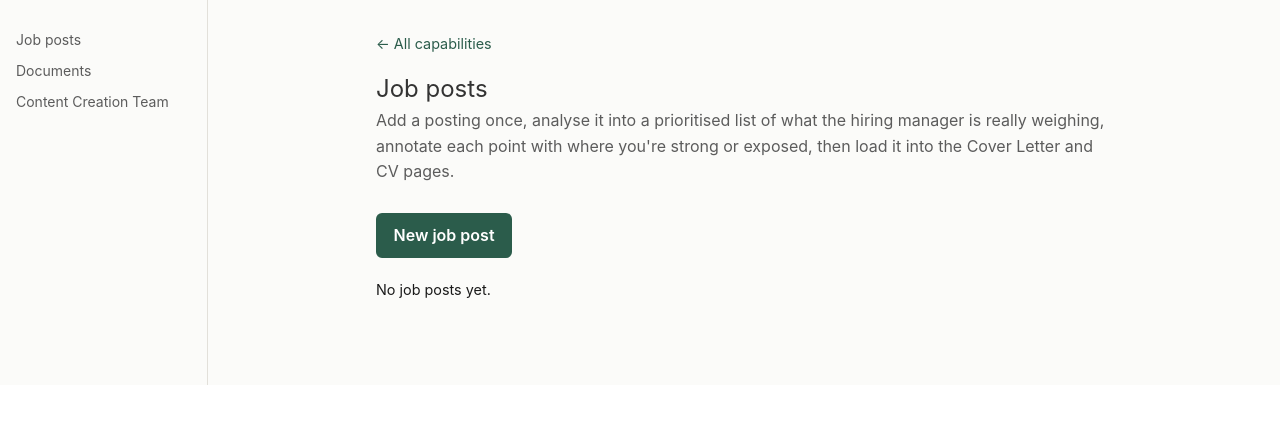
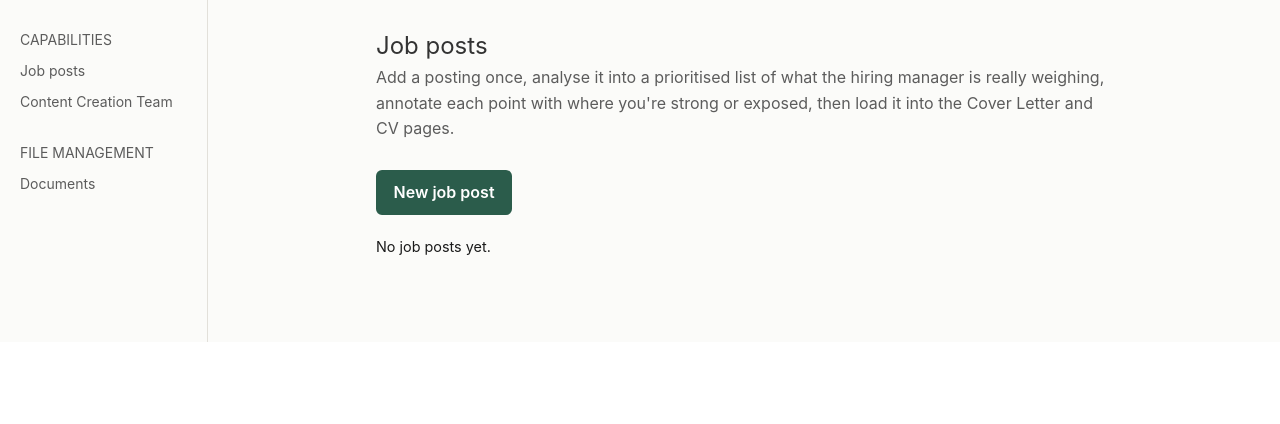
Before and after one commit to onlinemoose/automation-dashboard, a FastAPI app: page /jobs in a window 1280 px wide. Shown: the part 55-479 px from the top of the page. Run offline with FastAPI, Linux system fonts and the light colour scheme; the visitor is signed in with stand-in values (Sample User, id 1); parts of the project's set-up code (start-up, migrations or seed data) failed here and were passed over; some libraries are stand-ins or nearby versions.

Commit message:
Sidebar/topbar polish: grouped nav headings, burger on the right, drop list-page crumbs
- Sidebar nav now groups links under "Capabilities" and "File Management"
  headings (uk-nav-header, no href); fix a UIKit specificity issue that
  made those headings invisible (white-on-white) in the mobile offcanvas.
- Align .shell__nav's horizontal padding with the 1.25rem used by the
  topbar/main elsewhere, so the sidebar no longer reads as flush against
  the page edge on wide screens.
- Move the hamburger menu button to the right of the topbar, after the
  signed-in email and "Sign out" link.
- Remove the "← All capabilities" crumb above the "Job posts" and
  "Content briefs" page headings (now redundant with the sidebar nav).
- Update test_shell.py's body-unchanged regression check to use the
  "toolbar" class instead of the now-removed crumb as its marker.

Co-Authored-By: Claude Sonnet 5 <noreply@anthropic.com>

```diff
--- a/dashboard/areas/content_creation_team/templates/content_briefs.html
+++ b/dashboard/areas/content_creation_team/templates/content_briefs.html
@@ -12,7 +12,6 @@
 </svg>
 {% endset %}
 <section class="panel">
-  <p class="crumb"><a href="/">&larr; All capabilities</a></p>
   <h1>Content briefs</h1>
   <p class="lede">
     Write the goal and the brief once, set the length and house style, then run the
--- a/dashboard/static/app.css
+++ b/dashboard/static/app.css
@@ -308,7 +308,7 @@ button:hover, .button:hover { filter: brightness(1.05); }
 .shell__nav {
   flex: 0 0 13rem; align-self: stretch;
   border-right: 1px solid var(--line);
-  padding: 1.5rem 1rem;
+  padding: 1.5rem 1.25rem;
 }
 .topbar__account { display: inline-flex; align-items: center; gap: 1rem; }
 /* .topbar__user's own margin-left plus the .topbar__user + a rule (still
@@ -316,16 +316,24 @@ button:hover, .button:hover { filter: brightness(1.05); }
    the gap above; zero the latter here rather than edit that rule. */
 .topbar nav .topbar__user + a { margin-left: 0; }
 .topbar__burger { background: none; border: 0; color: var(--ink-soft); cursor: pointer; }
-.topbar__burger + .topbar__account { margin-left: 1rem; }
+.topbar__account + .topbar__burger { margin-left: 1rem; }
 /* Map UIKit's nav palette onto our tokens, light + dark. */
 .shell__nav .uk-nav-default > li > a,
 .uk-offcanvas-bar .uk-nav-default > li > a { color: var(--ink-soft); }
 .shell__nav .uk-nav-default > li > a:hover,
 .uk-offcanvas-bar .uk-nav-default > li > a:hover { color: var(--ink); }
+/* UIKit's `.uk-offcanvas-bar .uk-nav-default .uk-nav-header` rule assumes
+   a dark offcanvas background and sets white text; ours is light
+   (.uk-offcanvas-bar below), so it needs an override at the same
+   specificity (three classes) or the group headings are invisible. */
+.shell__nav .uk-nav-header,
+.uk-offcanvas-bar .uk-nav-default .uk-nav-header { color: var(--ink-soft); }
 .uk-offcanvas-bar { background: var(--panel); }
 @media (prefers-color-scheme: dark) {
   .shell__nav .uk-nav-default > li > a,
   .uk-offcanvas-bar .uk-nav-default > li > a { color: var(--ink-soft); }
   .shell__nav .uk-nav-default > li > a:hover,
   .uk-offcanvas-bar .uk-nav-default > li > a:hover { color: var(--ink); }
+  .shell__nav .uk-nav-header,
+  .uk-offcanvas-bar .uk-nav-default .uk-nav-header { color: var(--ink-soft); }
 }
--- a/dashboard/templates/_macros.html
+++ b/dashboard/templates/_macros.html
@@ -1,7 +1,22 @@
 {% macro nav_list(area_nav) -%}
+{% set capabilities = [] %}
+{% set file_management = [] %}
+{% for a in area_nav | default([]) %}{% for label, href in a.nav %}
+  {% if href == "/documents" %}{% set _ = file_management.append((label, href)) %}
+  {% else %}{% set _ = capabilities.append((label, href)) %}{% endif %}
+{% endfor %}{% endfor %}
 <ul class="uk-nav uk-nav-default">
-  {% for a in area_nav | default([]) %}{% for label, href in a.nav %}
+  {% if capabilities %}
+  <li class="uk-nav-header">Capabilities</li>
+  {% for label, href in capabilities %}
   <li><a href="{{ href }}">{{ label }}</a></li>
-  {% endfor %}{% endfor %}
+  {% endfor %}
+  {% endif %}
+  {% if file_management %}
+  <li class="uk-nav-header">File Management</li>
+  {% for label, href in file_management %}
+  <li><a href="{{ href }}">{{ label }}</a></li>
+  {% endfor %}
+  {% endif %}
 </ul>
 {%- endmacro %}
--- a/dashboard/templates/base.html
+++ b/dashboard/templates/base.html
@@ -16,7 +16,7 @@
   {% endif %}
   <header class="topbar">
     <a class="brand" href="/"><img class="brand__mark" src="/static/favicon.svg?v={{ asset_v }}" alt="" width="22" height="22">Automation&nbsp;Dashboard</a>
-    <nav>{% block nav %}{% if area_nav | default([]) %}<button class="topbar__burger uk-hidden@m" type="button" uk-toggle="target: #shell-nav" aria-label="Menu" uk-navbar-toggle-icon></button>{% endif %}<span class="topbar__account">{% if user_email %}<span class="topbar__user">{{ user_email }}</span>{% endif %}<a href="/logout">Sign out</a></span>{% endblock %}</nav>
+    <nav>{% block nav %}<span class="topbar__account">{% if user_email %}<span class="topbar__user">{{ user_email }}</span>{% endif %}<a href="/logout">Sign out</a></span>{% if area_nav | default([]) %}<button class="topbar__burger uk-hidden@m" type="button" uk-toggle="target: #shell-nav" aria-label="Menu" uk-navbar-toggle-icon></button>{% endif %}{% endblock %}</nav>
   </header>
   <div class="shell">
     {% block sidebar %}{% if area_nav | default([]) %}{% include "_sidebar.html" %}{% endif %}{% endblock %}
--- a/dashboard/templates/jobs.html
+++ b/dashboard/templates/jobs.html
@@ -11,7 +11,6 @@
 <svg viewBox="0 0 24 24" fill="none" stroke="currentColor" stroke-width="2" stroke-linecap="round" stroke-linejoin="round" aria-hidden="true"><polyline points="3 6 5 6 21 6"/><path d="M19 6l-1 14a2 2 0 0 1-2 2H8a2 2 0 0 1-2-2L5 6m3 0V4a2 2 0 0 1 2-2h4a2 2 0 0 1 2 2v2"/><line x1="10" y1="11" x2="10" y2="17"/><line x1="14" y1="11" x2="14" y2="17"/></svg>
 {% endset %}
 <section class="panel">
-  <p class="crumb"><a href="/">&larr; All capabilities</a></p>
   <h1>Job posts</h1>
   <p class="lede">
     Add a posting once, analyse it into a prioritised list of what the hiring
```
Also changed, not shown: tests/test_shell.py (+1 -1 lines).
